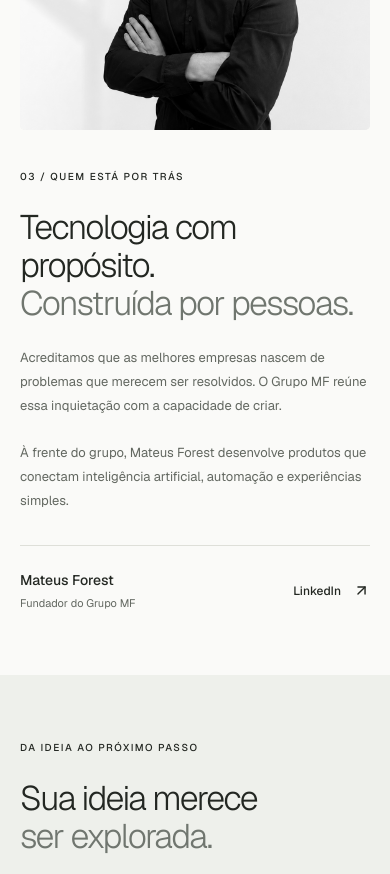
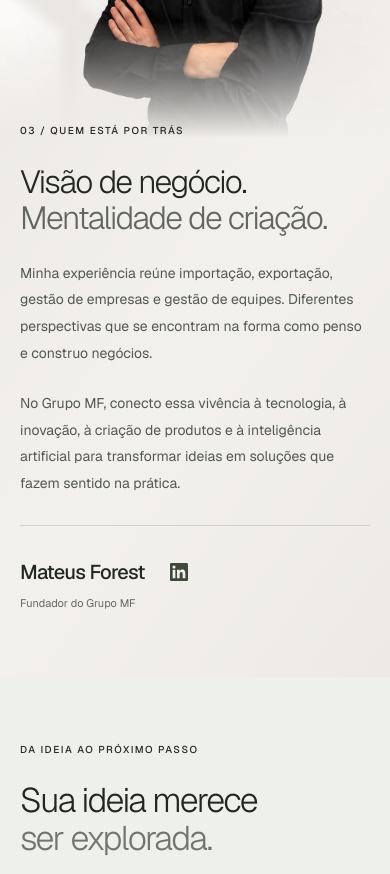
Before and after one commit to mateusforest/grupo-mf, a Next.js app: page / in a window 390 px wide. Shown: the part 4900-5774 px from the top of the page. Built offline with nearby package versions, Linux system fonts and the light colour scheme; no server answers.

Commit message:
Refine founder profile with integrated portrait and business experience

```diff
--- /dev/null
+++ b/components/landing/founder-section.module.css
@@ -0,0 +1,150 @@
+.section {
+  position: relative;
+  isolation: isolate;
+  overflow: hidden;
+  background: #edeae6;
+}
+.section::before {
+  content: '';
+  position: absolute;
+  inset: 0;
+  z-index: -1;
+  background: linear-gradient(
+    112deg,
+    transparent 48%,
+    #ffffff65 68%,
+    transparent 88%
+  );
+  pointer-events: none;
+}
+.portrait {
+  position: absolute;
+  inset: 0 auto 0 0;
+  width: 62%;
+  mask-image: linear-gradient(to right, #000 65%, transparent 100%);
+}
+.portrait img {
+  object-fit: cover;
+  object-position: 48% top;
+}
+.layout {
+  position: relative;
+  display: grid;
+  grid-template-columns: 1fr 1fr;
+  min-height: 720px;
+  align-items: center;
+  gap: 64px;
+  padding-block: 96px;
+}
+.copy {
+  grid-column: 2;
+  max-width: 520px;
+}
+.copy h2 {
+  margin-top: 30px;
+  font-size: clamp(34px, 3.2vw, 46px);
+  line-height: 1.12;
+}
+.copy h2 span {
+  color: #62665f;
+}
+.description {
+  max-width: 440px;
+  margin-top: 24px;
+  font-size: 14px;
+  line-height: 1.9;
+  color: #53594f;
+}
+.signature {
+  margin-top: 36px;
+  padding-top: 24px;
+  border-top: 1px solid #53594f30;
+  max-width: 440px;
+}
+.name {
+  display: flex;
+  align-items: center;
+  gap: 12px;
+}
+.name h3 {
+  font-size: 20px;
+  letter-spacing: -0.035em;
+}
+.name a {
+  display: grid;
+  place-items: center;
+  width: 44px;
+  height: 44px;
+  border-radius: 50%;
+  color: #3e4938;
+  transition:
+    color 0.2s,
+    background 0.2s;
+}
+.name a:hover {
+  background: #ffffff80;
+  color: #315be8;
+}
+.signature > p {
+  font-size: 11px;
+  color: #636861;
+  line-height: 1.8;
+}
+@media (min-width: 1600px) {
+  .portrait {
+    width: calc(50% + 180px);
+  }
+}
+@media (max-width: 1000px) {
+  .layout {
+    gap: 36px;
+    padding-block: 72px;
+    min-height: 690px;
+  }
+  .portrait {
+    width: 62%;
+  }
+  .copy h2 {
+    font-size: 36px;
+  }
+}
+@media (max-width: 1100px) {
+  .portrait {
+    position: relative;
+    width: 100%;
+    height: clamp(360px, 100vw, 560px);
+    mask-image: linear-gradient(to bottom, #000 70%, transparent 100%);
+  }
+  .portrait img {
+    object-position: center top;
+  }
+  .layout {
+    display: block;
+    min-height: 0;
+    padding-block: 0 64px;
+    margin-top: -16px;
+  }
+  .copy {
+    max-width: 560px;
+    margin-inline: auto;
+  }
+  .copy h2 {
+    margin-top: 24px;
+    font-size: clamp(32px, 7vw, 42px);
+  }
+  .description {
+    max-width: 100%;
+  }
+  .signature {
+    margin-top: 28px;
+    max-width: 100%;
+  }
+  .section::before {
+    background: linear-gradient(
+      125deg,
+      transparent 20%,
+      #ffffff50 58%,
+      transparent
+    );
+  }
+}
--- a/components/landing/founder-section.tsx
+++ b/components/landing/founder-section.tsx
@@ -1,53 +1,54 @@
 import Image from 'next/image'
-import { ArrowUpRight } from 'lucide-react'
+import { LinkedinIcon } from './brand-icons'
+import styles from './founder-section.module.css'
 
 export function FounderSection() {
   return (
     <section
       id="sobre"
-      className="mf-section mf-about"
+      className={styles.section}
       aria-labelledby="about-title"
     >
-      <div className="mf-container mf-about-grid">
-        <div className="mf-founder-photo">
+      <div className={styles.portrait}>
         <Image
-            src="/mateus-forest.png"
+          src="/mateus-forest.webp"
           alt="Mateus Forest, fundador do Grupo MF"
-            width={520}
-            height={640}
-            sizes="(max-width: 700px) 90vw, 440px"
+          fill
+          sizes="(max-width: 1100px) 100vw, 62vw"
         />
       </div>
-        <div className="mf-founder-copy">
+      <div className={'mf-container ' + styles.layout}>
+        <div className={styles.copy}>
           <p className="mf-eyebrow">03 / Quem está por trás</p>
           <h2 id="about-title">
-            Tecnologia com propósito.
+            Visão de negócio.
             <br />
-            <span>Construída por pessoas.</span>
+            <span>Mentalidade de criação.</span>
           </h2>
-          <p>
-            Acreditamos que as melhores empresas nascem de problemas que merecem
-            ser resolvidos. O Grupo MF reúne essa inquietação com a capacidade
-            de criar.
+          <p className={styles.description}>
+            Minha experiência reúne importação, exportação, gestão de empresas e
+            gestão de equipes. Diferentes perspectivas que se encontram na forma
+            como penso e construo negócios.
           </p>
-          <p>
-            À frente do grupo, Mateus Forest desenvolve produtos que conectam
-            inteligência artificial, automação e experiências simples.
+          <p className={styles.description}>
+            No Grupo MF, conecto essa vivência à tecnologia, à inovação, à
+            criação de produtos e à inteligência artificial para transformar
+            ideias em soluções que fazem sentido na prática.
           </p>
-          <div className="mf-founder-signature">
-            <div>
+          <div className={styles.signature}>
+            <div className={styles.name}>
               <h3>Mateus Forest</h3>
-              <span>Fundador do Grupo MF</span>
-            </div>
               <a
                 href="https://www.linkedin.com/in/mateus-forest-4664b816a/"
                 target="_blank"
-              rel="noreferrer"
-              className="mf-text-link"
-              aria-label="Conheça Mateus Forest no LinkedIn (abre em nova aba)"
+                rel="noopener noreferrer"
+                aria-label="Mateus Forest no LinkedIn (abre em nova aba)"
+                title="Mateus Forest no LinkedIn"
               >
-              LinkedIn <ArrowUpRight size={17} />
+                <LinkedinIcon width={18} height={18} />
               </a>
+            </div>
+            <p>Fundador do Grupo MF</p>
           </div>
         </div>
       </div>
```
Also changed, not shown: public/mateus-forest.webp (added). Lines whose indentation alone changed are shown as unchanged.
